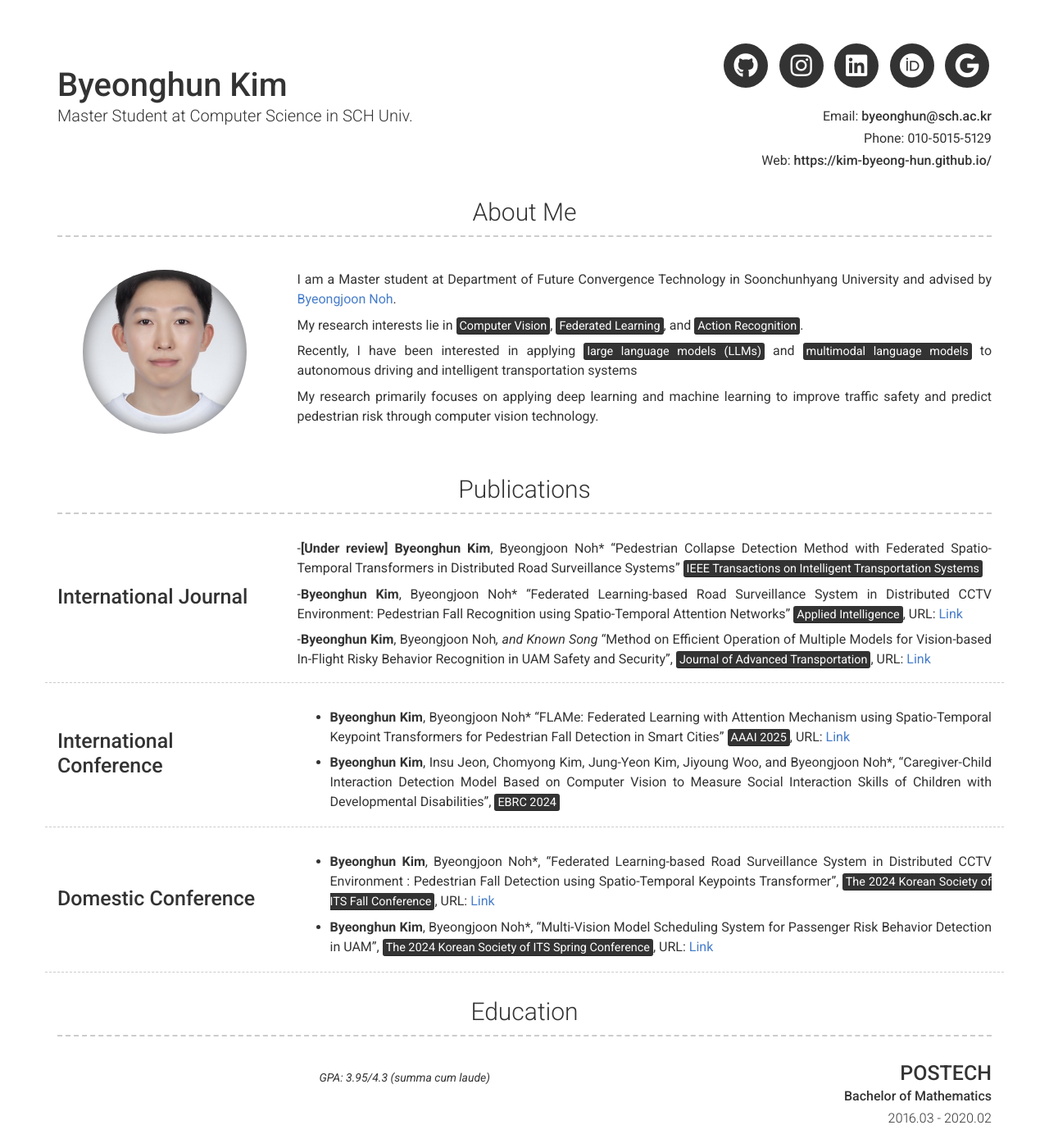
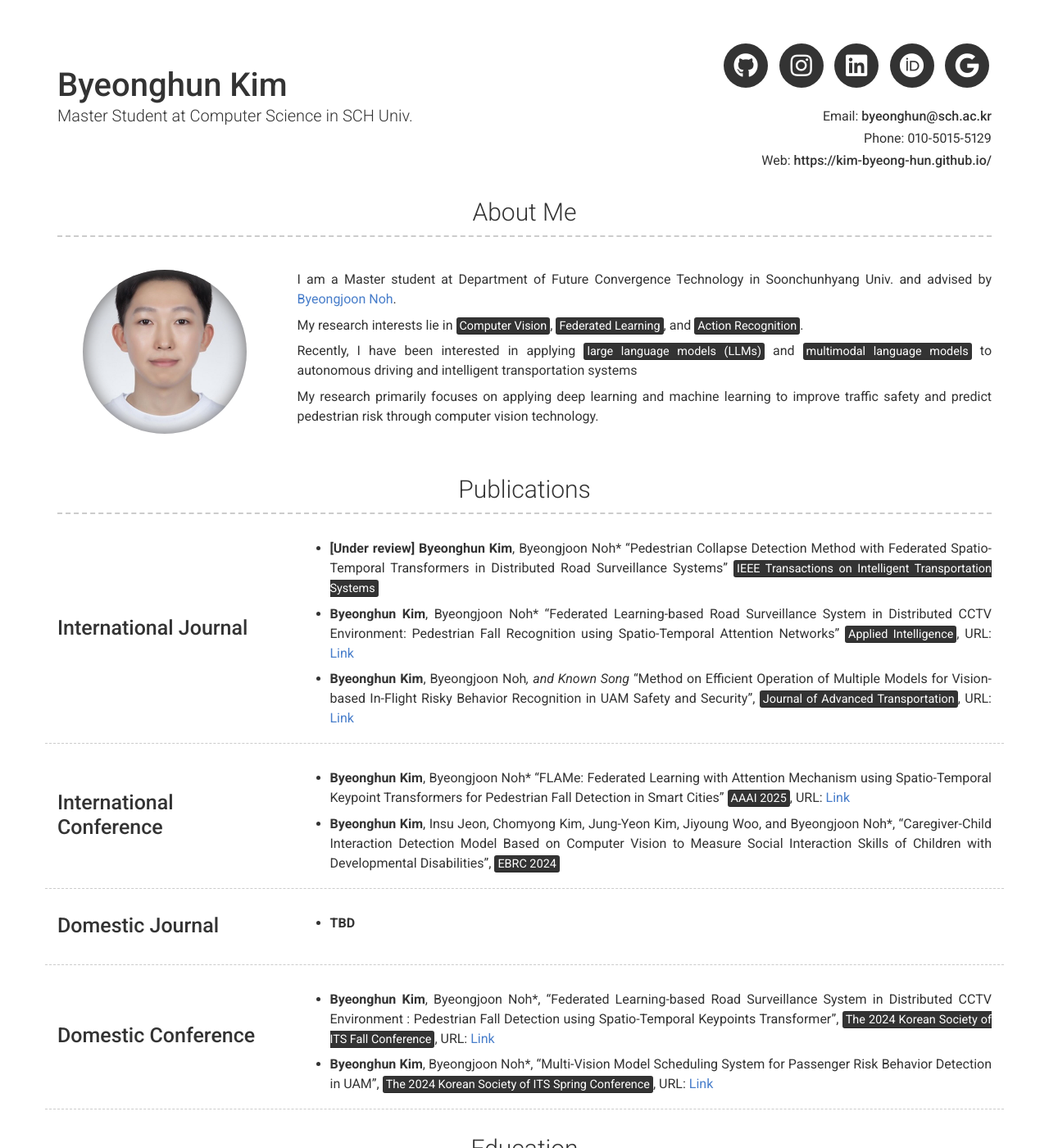
Before and after one commit to Kim-Byeong-Hun/byeonghun.github.io, a Jekyll site: the page built from index.md, in a window 1280 px wide and 1400 px high. Shown: the whole window at 82% size. Built offline with Jekyll 4.4.1, drawn with Linux system fonts in a browser that asks for light colours; nearby versions of some CDN libraries; some of the changed text lies outside the part shown.

Commit message:
Update _config.yml

```diff
--- a/_config.yml
+++ b/_config.yml
@@ -52,7 +52,7 @@ googlescholar_username: Byeonghun Kim
 # about_title: About Me (Use this to override about section title)
 about_profile_image: images/profile_bh.jpg
 about_content: | # this will include new lines to allow paragraphs
-  I am a Master student at Department of Future Convergence Technology in Soonchunhyang University and advised by [Byeongjoon Noh](https://sites.google.com/view/bj-noh).
+  I am a Master student at Department of Future Convergence Technology in Soonchunhyang Univ. and advised by [Byeongjoon Noh](https://sites.google.com/view/bj-noh).
 
   My research interests lie in <mark>Computer Vision</mark>, <mark>Federated Learning</mark>, and <mark>Action Recognition</mark>.
 
@@ -87,11 +87,11 @@ content:
         #quote: >
         #  Short overview of the project (optional)
         description: | # this will include new lines to allow paragraphs\
-              -<b>[Under review]</b> <b>Byeonghun Kim</b>, Byeongjoon Noh* "Pedestrian Collapse Detection Method with Federated Spatio-Temporal Transformers in Distributed Road Surveillance Systems" <mark>IEEE Transactions on Intelligent Transportation Systems</mark>
+              - <b>[Under review]</b> <b>Byeonghun Kim</b>, Byeongjoon Noh* "Pedestrian Collapse Detection Method with Federated Spatio-Temporal Transformers in Distributed Road Surveillance Systems" <mark>IEEE Transactions on Intelligent Transportation Systems</mark>
 
-              -<b>Byeonghun Kim</b>, Byeongjoon Noh* "Federated Learning-based Road Surveillance System in Distributed CCTV Environment: Pedestrian Fall Recognition using Spatio-Temporal Attention Networks" <mark>Applied Intelligence</mark>, URL: [Link](https://onlinelibrary.wiley.com/doi/full/10.1155/2024/7113084)
+              - <b>Byeonghun Kim</b>, Byeongjoon Noh* "Federated Learning-based Road Surveillance System in Distributed CCTV Environment: Pedestrian Fall Recognition using Spatio-Temporal Attention Networks" <mark>Applied Intelligence</mark>, URL: [Link](https://onlinelibrary.wiley.com/doi/full/10.1155/2024/7113084)
 
-              -<b>Byeonghun Kim</b>, Byeongjoon Noh*, and Known Song* "Method on Efficient Operation of Multiple Models for Vision-based In-Flight Risky Behavior Recognition in UAM Safety and Security", <mark>Journal of Advanced Transportation</mark>, URL: [Link](https://onlinelibrary.wiley.com/doi/full/10.1155/2024/7113084)
+              - <b>Byeonghun Kim</b>, Byeongjoon Noh*, and Known Song* "Method on Efficient Operation of Multiple Models for Vision-based In-Flight Risky Behavior Recognition in UAM Safety and Security", <mark>Journal of Advanced Transportation</mark>, URL: [Link](https://onlinelibrary.wiley.com/doi/full/10.1155/2024/7113084)
 
       - layout: left
         border: weak
@@ -100,6 +100,12 @@ content:
                - <b>Byeonghun Kim</b>, Byeongjoon Noh* "FLAMe: Federated Learning with Attention Mechanism using Spatio-Temporal Keypoint Transformers for Pedestrian Fall Detection in Smart Cities" <mark>AAAI 2025</mark>, URL: [Link](https://arxiv.org/abs/2412.14768)
 
                - <b>Byeonghun Kim</b>, Insu Jeon, Chomyong Kim, Jung-Yeon Kim, Jiyoung Woo, and Byeongjoon Noh*, "Caregiver-Child Interaction Detection Model Based on Computer Vision to Measure Social Interaction Skills of Children with Developmental Disabilities", <mark>EBRC 2024</mark>
+
+      - layout: left
+        border: weak
+        title: Domestic Journal
+        description: |
+               - <b>TBD</b>
 
       - layout: left
         border: weak
@@ -126,11 +132,18 @@ content:
     layout: list
     content:
       - layout: right
-        title: POSTECH
-        sub_title: 	Bachelor of Mathematics
-        caption: 2016.03 - 2020.02
+        title: Soonchunhyang Univ.
+        sub_title: Bachelor of Engineering
+        caption: 2017.03 - 2021.02
         quote: >
-          GPA: 3.95/4.3 (summa cum laude)
+          GPA: 3.38/4.5
+
+      - layout: right
+        title: Soonchunhyang Univ.
+        sub_title: Master of Science
+        caption: 2023.09 - 2025.08
+        quote: >
+          GPA: 4.5/4.5
         #description: | # this will include new lines to allow paragraphs
         #  Description of qualification
   #- title: A Little More About Me
```
